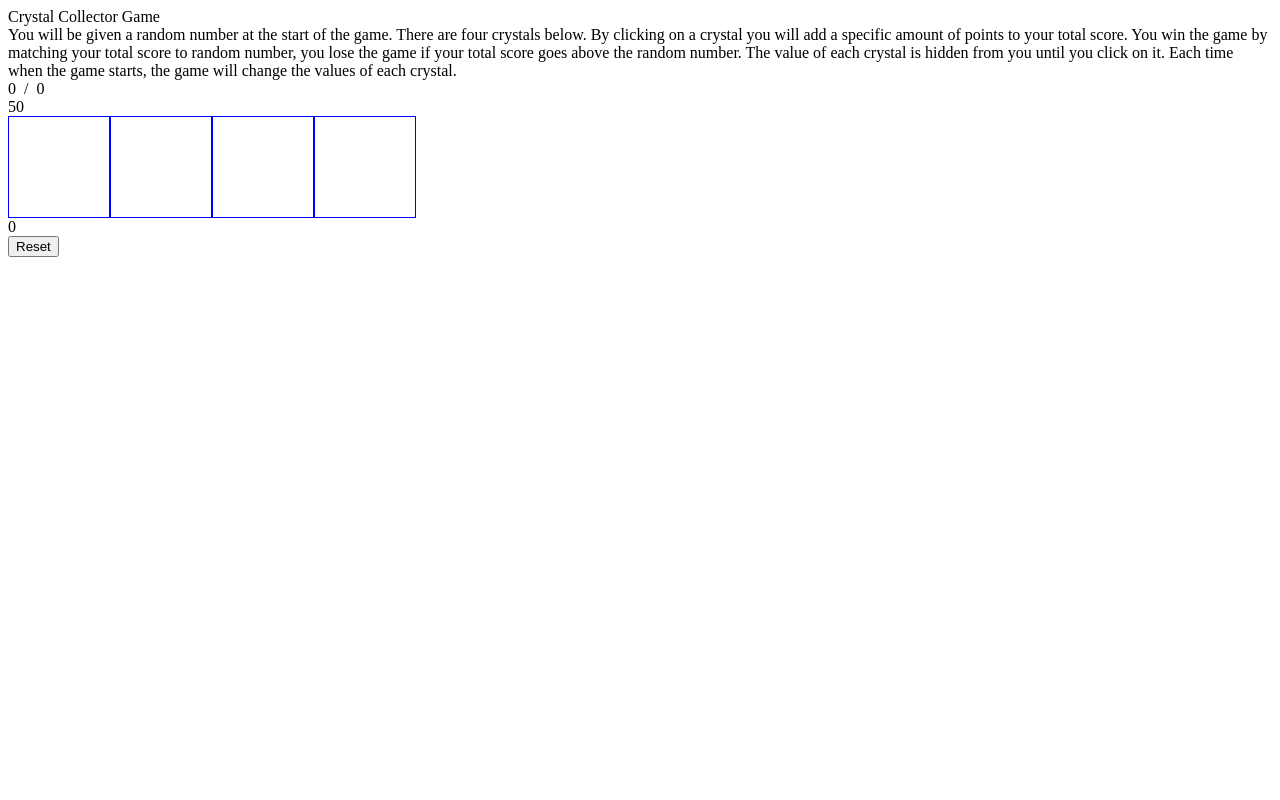
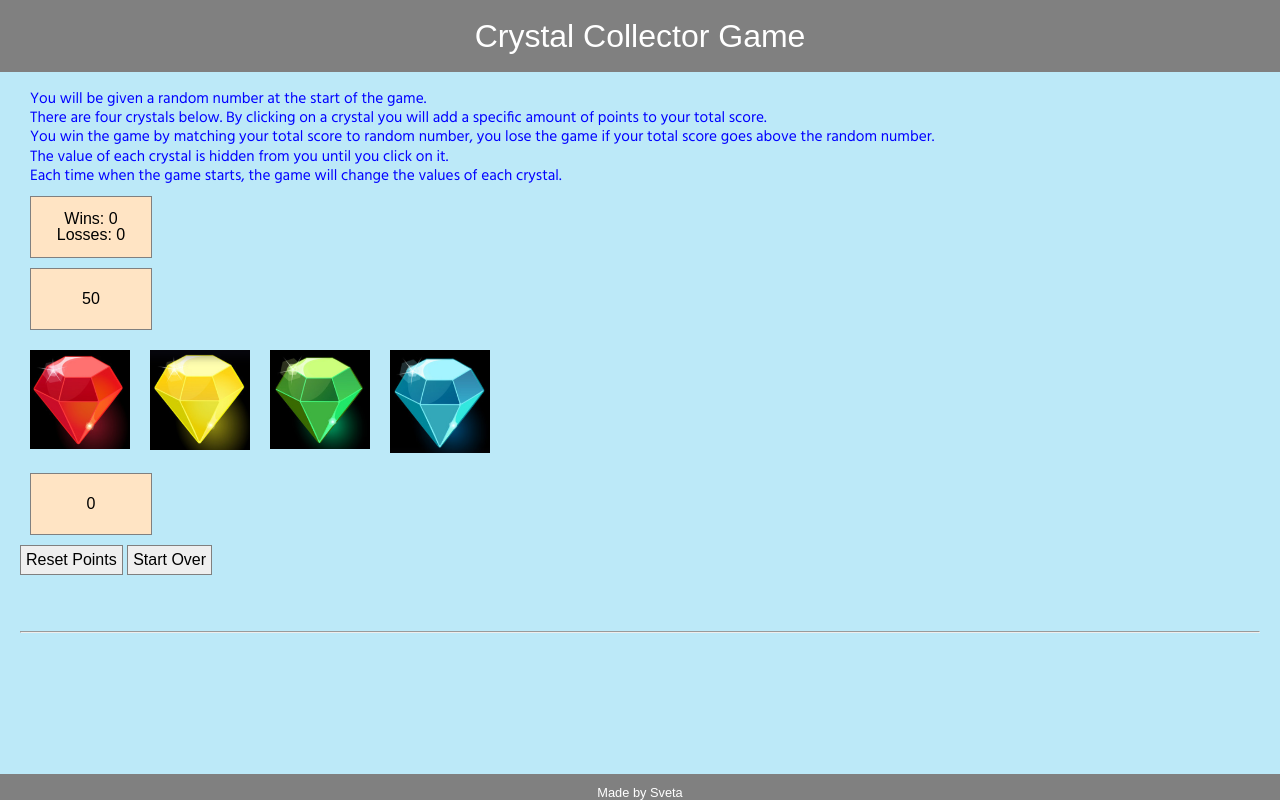
Before and after one commit to Code-SY/Crystal-Collection, a plain HTML site: page index.html in a window 1280 px wide. Drawn offline with nearby package versions, Linux system fonts and the light colour scheme.

Commit message:
Added images, readme, final changes to js, html, css

```diff
--- a/assets/css/reset.css
+++ b/assets/css/reset.css
@@ -0,0 +1,48 @@
+/* http://meyerweb.com/eric/tools/css/reset/
+   v2.0 | 20110126
+   License: none (public domain)
+*/
+
+html, body, div, span, applet, object, iframe,
+h1, h2, h3, h4, h5, h6, p, blockquote, pre,
+a, abbr, acronym, address, big, cite, code,
+del, dfn, em, img, ins, kbd, q, s, samp,
+small, strike, strong, sub, sup, tt, var,
+b, u, i, center,
+dl, dt, dd, ol, ul, li,
+fieldset, form, label, legend,
+table, caption, tbody, tfoot, thead, tr, th, td,
+article, aside, canvas, details, embed,
+figure, figcaption, footer, header, hgroup,
+menu, nav, output, ruby, section, summary,
+time, mark, audio, video {
+	margin: 0;
+	padding: 0;
+	border: 0;
+	font-size: 100%;
+	font: inherit;
+	vertical-align: baseline;
+}
+/* HTML5 display-role reset for older browsers */
+article, aside, details, figcaption, figure,
+footer, header, hgroup, menu, nav, section {
+	display: block;
+}
+body {
+	line-height: 1;
+}
+ol, ul {
+	list-style: none;
+}
+blockquote, q {
+	quotes: none;
+}
+blockquote:before, blockquote:after,
+q:before, q:after {
+	content: '';
+	content: none;
+}
+table {
+	border-collapse: collapse;
+	border-spacing: 0;
+}
--- a/assets/css/style.css
+++ b/assets/css/style.css
@@ -1,8 +1,123 @@
+@media only screen and (min-width: 320px) {
+    body {
+        background-color: rgba(247, 247, 132, 0.94) !important;
+    }
+}
+
+@media only screen and (min-width: 640px) {
+    body {
+        background-color: rgb(247, 176, 176) !important;
+    }
+}
+
+@media only screen and (min-width: 768px) {
+    body {
+        background-color: rgb(175, 247, 175) !important;
+    }
+}
+
+@media only screen and (min-width: 980px) {
+    body {
+        background-color: rgb(188, 233, 248) !important;
+    }
+}
+
+body {
+    background-color: rgb(175, 244, 175);
+    margin: 0px;
+    padding: 20px;
+    font-family: 'Arial', 'Helvetica Neue', Helvetica, sans-serif !important;
+}
+
+#header {
+    padding: 20px;
+    background-color: grey;
+    color: white;
+    font-size: 2em;
+    text-align: center;
+    text-anchor: middle;
+    position: fixed;
+    top: 0;
+    left: 0;
+    right: 0;
+}
+
+#rules {
+    margin: 70px 10px 10px 10px;
+    height: 100%;
+    line-height: 1.5em;
+    font-size: 0.8em;
+    color: blue;
+}
+
+p {
+    font-size: 1.2em;
+    font-family: 'Hind', sans-serif;
+    text-align: justify;
+}
+
+#stats,
+#goalValue,
+#currentValue {
+    width: 100px;
+    height: 40px;
+    margin: 10px;
+    padding: 10px;
+    background-color: bisque;
+    font-size: 1em;
+    text-align: center;
+    flex-direction: row;
+    overflow: auto;
+    display: flex;
+    align-items: center;
+    justify-content: center;
+    border: 1px solid grey;
+}
+
+.responsive {
+    width: 100%;
+    height: auto;
+}
+
+.center {
+    display: block;
+    margin-left: auto;
+    margin-right: auto;
+    width: 50%;
+}
+
 #crystals {
     display: flex;
+    justify-content: start;
+
 }
+
 .crystal {
     width: 100px;
-    height: 100px;
-    border: 1px blue solid;
+    height: auto;
+    margin: 10px;
 }
+
+.crystal img {
+    width: 100%;
+    height: auto;
+}
+
+#reset,
+#new {
+    font-size: 1em;
+    border: 1px solid grey;
+    padding: 5px;
+}
+
+.footer {
+    background-color: grey;
+    font-size: 0.8em;
+    color: white;
+    text-align: center;
+    text-anchor: middle;
+    position: fixed;
+    bottom: 0;
+    left: 0;
+    right: 0;
+}
--- a/assets/javascript/game.js
+++ b/assets/javascript/game.js
@@ -16,6 +16,13 @@ var game = {
     isWin: false,
     isLoss: false,
 
+    startOver: function() {
+        var me = this;
+
+        me.winsCount = 0;
+        me.lossCount = 0;
+        me.reset();
+    },
     // Resets game with initial values (randomly generated goal and each crystal values).
     reset: function(){
         var me = this;
@@ -59,14 +66,12 @@ var game = {
         $("#goalValue").text(me.goalValue);
         $("#currentValue").text(me.currentValue);
 
-        $("#stats").html(me.winsCount + "&nbsp; / &nbsp;" + me.lossCount);
-        $("#stats").css("background-color", "white");
+        $("#stats").html("Wins: " + me.winsCount + "<br>Losses: " + me.lossCount);
+        $("#stats").css("background-color", "bisque");
         if (me.isWin) {
-            debugger;
-            $("#stats").css("background-color", "lightgreen");
+            $("#stats").css("background-color", "green");
         }
         if (me.isLoss) {
-            debugger;
             $("#stats").css("background-color", "pink");
         }
     }
@@ -80,7 +85,7 @@ function getRandomValue(min, max) {
 // Ready function
 $(document).ready(function() {
     // Start new game
-    game.reset();
+    game.startOver();
 
     // Attach click handler for crystal elements
     $(".crystal").click(function() {
@@ -89,6 +94,10 @@ $(document).ready(function() {
         game.selectCrystal(crystalNumber);
     });
     // Attach click hander to reset buttom
+    $("#new").click(function() {
+        game.startOver();
+    });
+    // Attach click hander to reset buttom
     $("#reset").click(function() {
         game.reset();
     });
--- a/index.html
+++ b/index.html
@@ -1,53 +1,67 @@
 <!DOCTYPE html>
 <html lang="en">
+
 <head>
     <meta charset="UTF-8">
     <meta name="viewport" content="width=device-width, initial-scale=1.0">
     <meta http-equiv="X-UA-Compatible" content="ie=edge">
 
+    <link rel="stylesheet" type="text/css" href="assets/css/reset.css">
     <link rel="stylesheet" type="text/css" href="assets/css/style.css">
+
+    <link href="https://fonts.googleapis.com/css?family=Hind&display=swap" rel="stylesheet">
 
     <script src="https://ajax.googleapis.com/ajax/libs/jquery/3.4.0/jquery.min.js"></script>
     <script src="assets/javascript/game.js" type="text/javascript"></script>
 
     <title>Crystals Collector Game</title>
 </head>
+
 <body>
     <div id="header">
         Crystal Collector Game
     </div>
     <div id="rules">
-        You will be given a random number at the start of the game.
+        <p>You will be given a random number at the start of the game.</p>
 
-        There are four crystals below. By clicking on a crystal you will
-        add a specific amount of points to your total score.
+        <p>There are four crystals below. By clicking on a crystal you will
+            add a specific amount of points to your total score.</p>
 
-        You win the game by matching your total score to random number,
-        you lose the game if your total score goes above the random number.
+        <p>You win the game by matching your total score to random number,
+            you lose the game if your total score goes above the random number.</p>
 
-        The value of each crystal is hidden from you until you click on it.
+        <p>The value of each crystal is hidden from you until you click on it.</p>
 
-        Each time when the game starts, the game will change the values of each crystal.
+        <p>Each time when the game starts, the game will change the values of each crystal.</p>
     </div>
     <div id="stats">
-        0 / 0
     </div>
     <div id="goalValue">
-        100
     </div>
     <div id="crystals">
         <div class="crystal" data-crystal-number="one">
+            <img src="assets/images/crystal1.png" alt="red" class="responsive">
         </div>
         <div class="crystal" data-crystal-number="two">
+            <img src="assets/images/crystal2.png" alt="yellow" class="responsive">
         </div>
         <div class="crystal" data-crystal-number="three">
+            <img src="assets/images/crystal3.png" alt="green" class="responsive">
         </div>
         <div class="crystal" data-crystal-number="four">
+            <img src="assets/images/crystal4.png" alt="blue" class="responsive, center">
         </div>
     </div>
     <div id="currentValue">
         0
     </div>
-    <button id="reset">Reset</button>
+    <button id="reset">Reset Points</button>
+    <button id="new">Start Over</button>
+
+    <br><br><br><br>
+
+    <hr>
+    <footer class="footer"><br> Made by Sveta<br> </footer>
 </body>
+
 </html>
```
Also changed, not shown: assets/images/crystal1.png (added), assets/images/crystal2.png (added), assets/images/crystal3.png (added), assets/images/crystal4.png (added), 1 other file.
